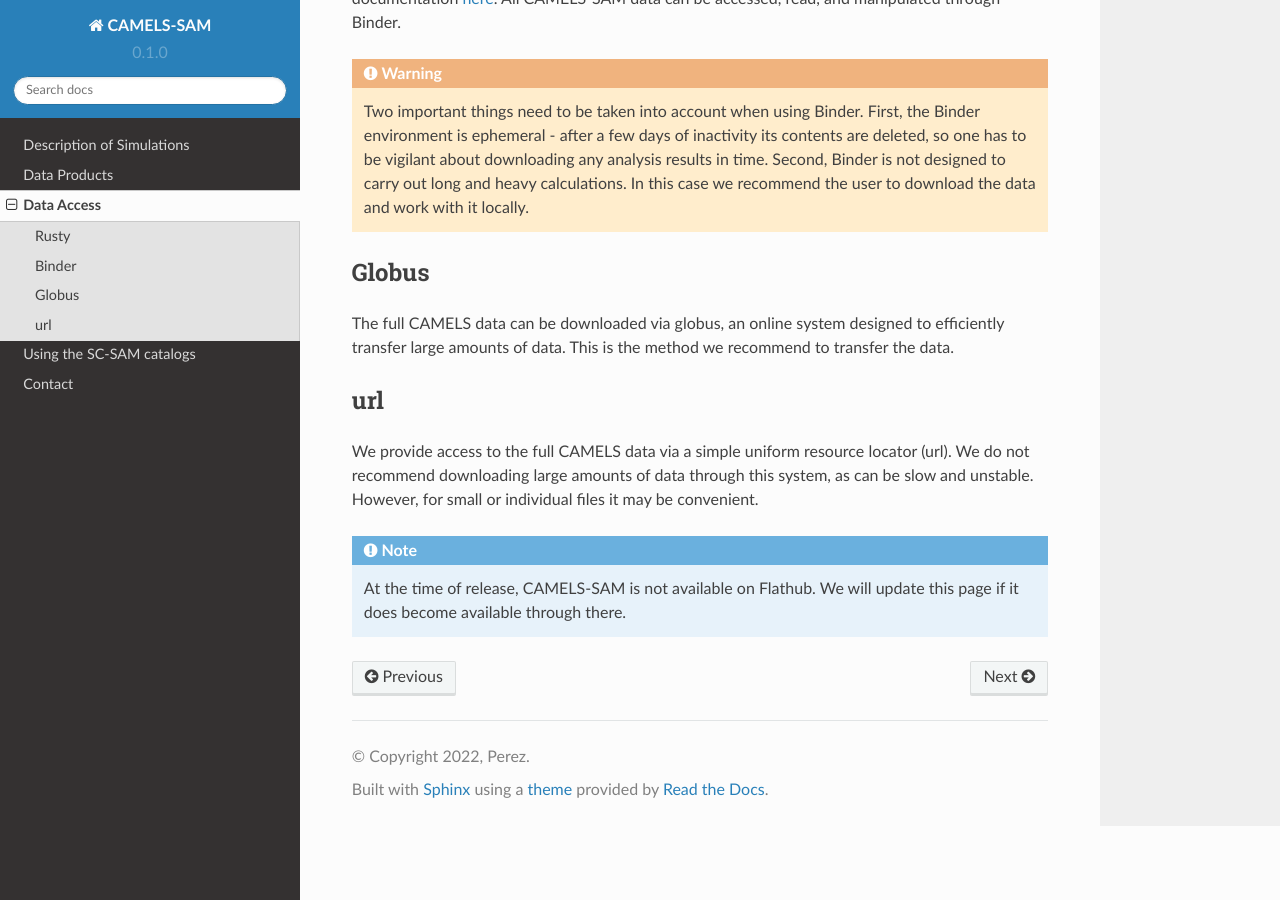
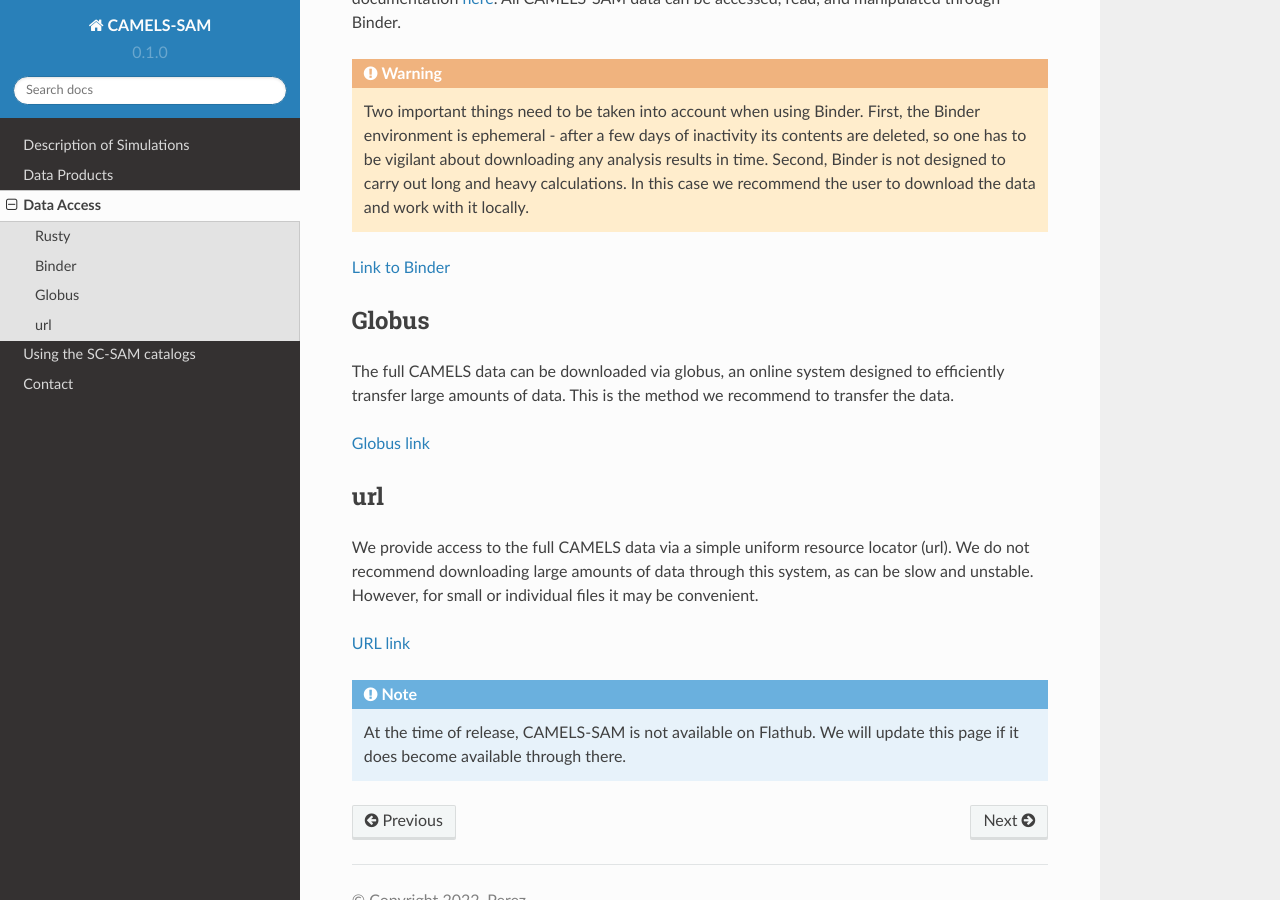
Before and after one commit to laperezNYC/CAMELS-SAM, a Sphinx documentation site: the page built from docs/source/access.rst, in a window 1280 px wide and 900 px high, scrolled down 869 px. Built offline with Sphinx 7.4.7 and the Read the Docs theme 2.0.0, drawn with Linux system fonts in a browser that asks for light colours.

Commit message:
Update access.rst
actually put links lol

```diff
--- a/docs/source/access.rst
+++ b/docs/source/access.rst
@@ -25,7 +25,7 @@ Binder is a system that allows users to read and manipulate data that is hosted
 
    Two important things need to be taken into account when using Binder. First, the Binder environment is ephemeral - after a few days of inactivity its contents are deleted, so one has to be vigilant about downloading any analysis results in time. Second, Binder is not designed to carry out long and heavy calculations. In this case we recommend the user to download the data and work with it locally.
 
-.. `Link to Binder <https://binder.flatironinstitute.org/~sgenel/CAMELS_PUBLIC>`_
+`Link to Binder <https://binder.flatironinstitute.org/~sgenel/CAMELS_PUBLIC>`_
 
 
 Globus
@@ -33,14 +33,14 @@ Globus
 
 The full CAMELS data can be downloaded via globus, an online system designed to efficiently transfer large amounts of data. This is the method we recommend to transfer the data.
 
-.. `Globus link <https://app.globus.org/file-manager?origin_id=58bdcd24-6590-11ec-9b60-f9dfb1abb183&origin_path=%2F>`_
+`Globus link <https://app.globus.org/file-manager?origin_id=58bdcd24-6590-11ec-9b60-f9dfb1abb183&origin_path=%2F>`_
 
 url
 ~~~
 
 We provide access to the full CAMELS data via a simple uniform resource locator (url). We do not recommend downloading large amounts of data through this system, as can be slow and unstable. However, for small or individual files it may be convenient.
 
-.. `URL link <https://users.flatironinstitute.org/~fvillaescusa/priv/f3Mq1fwFYReuAdJTb8xNxa43Jb48L/PUBLIC_RELEASE>`_
+`URL link <https://users.flatironinstitute.org/~fvillaescusa/priv/f3Mq1fwFYReuAdJTb8xNxa43Jb48L/PUBLIC_RELEASE>`_
 
 
 .. note::
```
